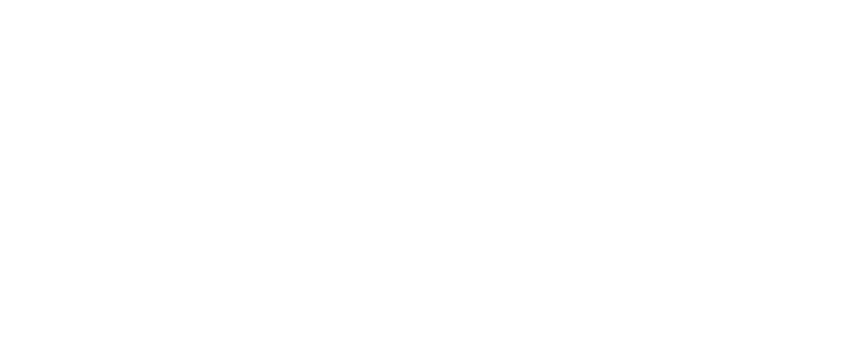
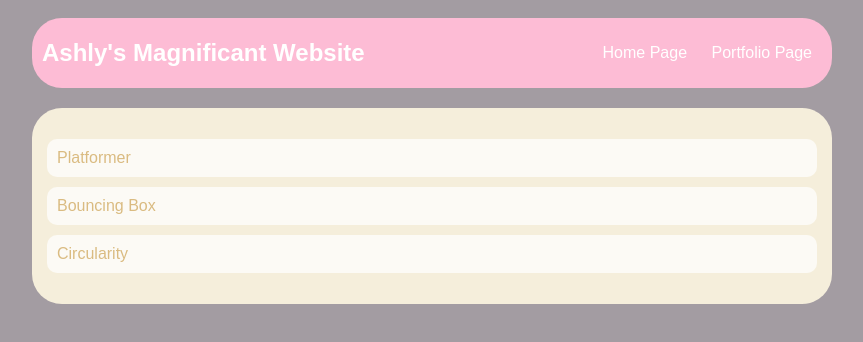
Before and after one commit to AshlyCastro/AshlyCastro.github.io, a plain HTML site: page portfolio.html in a window 1280 px wide. Shown: the whole page, without its empty margins (208-1071 px from the left). Drawn offline with Linux system fonts and the light colour scheme.

Commit message:
add portfolio.html file

```diff
--- a/portfolio.html
+++ b/portfolio.html
@@ -0,0 +1,46 @@
+<!DOCTYPE html>
+<html>
+  <head>
+    <title>Magical Princesses Website</title>
+    <link rel="stylesheet" href="style.css">
+  </head>
+
+  <body>
+    <div id="all-contents">
+      <nav>
+        <h1>Ashly's Magnificant Website</h1>
+        <ul id="nav-ul">
+          <li class="nav-li">
+            <a class="nav-a" href="index.html"> Home Page</a>
+          </li>
+          <li class="nav-li">
+            <a class="nav-a" href="portfolio.html"> Portfolio Page</a>
+          </li>
+        </ul>
+      </nav>
+      <main>
+        <div class="content">
+          <h1></h1>
+          <title></title>
+          <ul id="portfolio">
+            <li>
+              <a href="projects/platformer/"
+                >Platformer</a
+              >
+            </li>
+            <li>
+              <a href="projects/bouncing-box/"
+                >Bouncing Box
+              </a>
+            </li>
+            <li>
+              <a href="projects/circularity/"
+                >Circularity</a
+              >
+            </li>
+          </ul>
+        </div>
+      </main>
+    </div>
+  </body>
+</html>
--- a/style.css
+++ b/style.css
@@ -15,6 +15,7 @@ nav {
   margin: 0 auto; margin-bottom: 20px;
   display: flex;
   padding: 10px;
+  border-radius: 30px;
 }
 h1 {
   display: flex;
@@ -39,6 +40,7 @@ a {
 main {
   background: rgb(245, 238, 219);
   display: flex;
+  border-radius: 30px;
 }
 .sidebar {
   margin-right: 25px;
@@ -62,3 +64,28 @@ h2,
 h3 {
   margin: 0px;
 }
+/* portfolio styles */
+.content h1 {
+  color: black;
+}
+
+#portfolio {
+  list-style-type: none;
+  padding-left: 0;
+}
+
+#portfolio li {
+  background: #ffffffb7;
+  padding: 10px;
+  border-radius: 10px;
+  margin-bottom: 10px;
+}
+
+#portfolio li:hover {
+  background: hsl(300, 100%, 100%);
+}
+
+#portfolio a {
+  text-decoration: none;
+  color: rgb(218, 187, 129);
+}
```
Also changed, not shown: index.html (+2 -2 lines).
